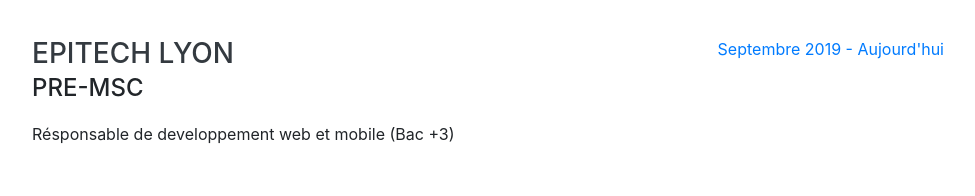
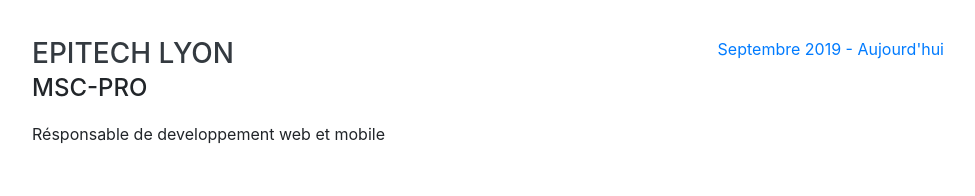
Before and after one commit to LuluLaGlue/LuluLaGlue.github.io, a website with bundled scripts: page index.html in a window 1280 px wide. Shown: the part 1780-1976 px from the top of the page, without its empty margins (288-1263 px from the left). Built offline with nearby package versions, Linux system fonts and the light colour scheme; a web font is replaced by a local one.

Commit message:
changed formation

```diff
--- a/index.html
+++ b/index.html
@@ -134,8 +134,8 @@
         <div class="resume-item d-flex flex-column flex-md-row justify-content-between mb-5">
           <div class="resume-content">
             <h3 class="mb-0">Epitech Lyon</h3>
-            <div class="subheading mb-3">Pre-MSc</div>
-            <div>Résponsable de developpement web et mobile (Bac +3)</div>
+            <div class="subheading mb-3">MSc-Pro</div>
+            <div>Résponsable de developpement web et mobile</div>
           </div>
           <div class="resume-date text-md-right">
             <span class="text-primary">Septembre 2019 - Aujourd'hui</span>
```
